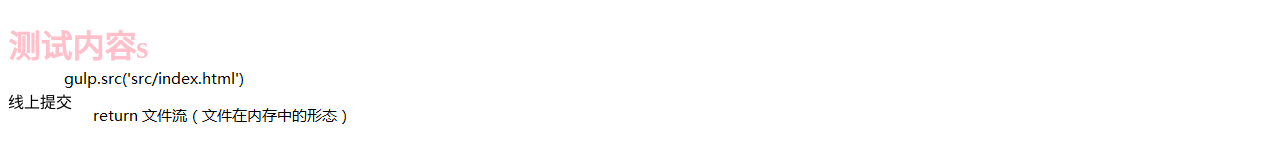
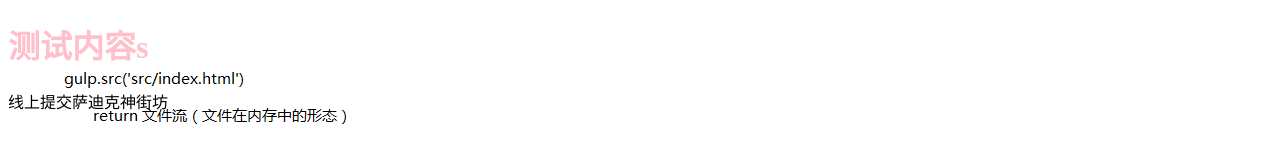
Before and after one commit to ungxp/new-repository, a website: page src/index.html in a window 1280 px wide. Shown: the top 163 px of the page. Drawn offline with nearby package versions, Linux system fonts and the light colour scheme; files that its build step writes are made by us from their sources.

Commit message:
v2版本的第一次提交

```diff
--- a/src/index.html
+++ b/src/index.html
@@ -9,7 +9,7 @@
 <body>
 <!-- 测试注释 -->
   <h1>测试内容s</h1>
-  线上提交
+  线上提交萨迪克神街坊
   <script src="scripts/all.js"></script>
 </body>
 
```
